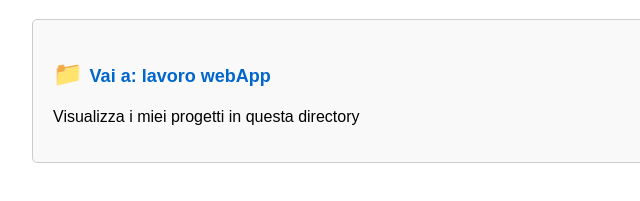
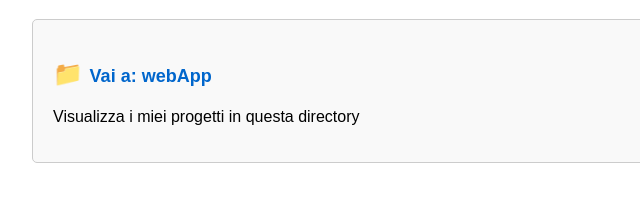
Before and after one commit to SimonettiRiccardo-itis/Curriculum, a plain HTML site: page index.html in a window 1280 px wide. Shown: the part 131-332 px from the top of the page, 208-848 px from the left. Drawn offline with Linux system fonts and the light colour scheme.

Commit message:
Update index.html

```diff
--- a/index.html
+++ b/index.html
@@ -33,7 +33,7 @@
     <h1>I miei lavori</h1>
 
     <div class="link-box">
-        <h2>📁 <a href="lavoro%20webApp/">Vai a: lavoro webApp</a></h2>
+        <h2>📁 <a href="webApp/">Vai a: webApp</a> </h2>
         <p>Visualizza i miei progetti in questa directory</p>
     </div>
 
```
